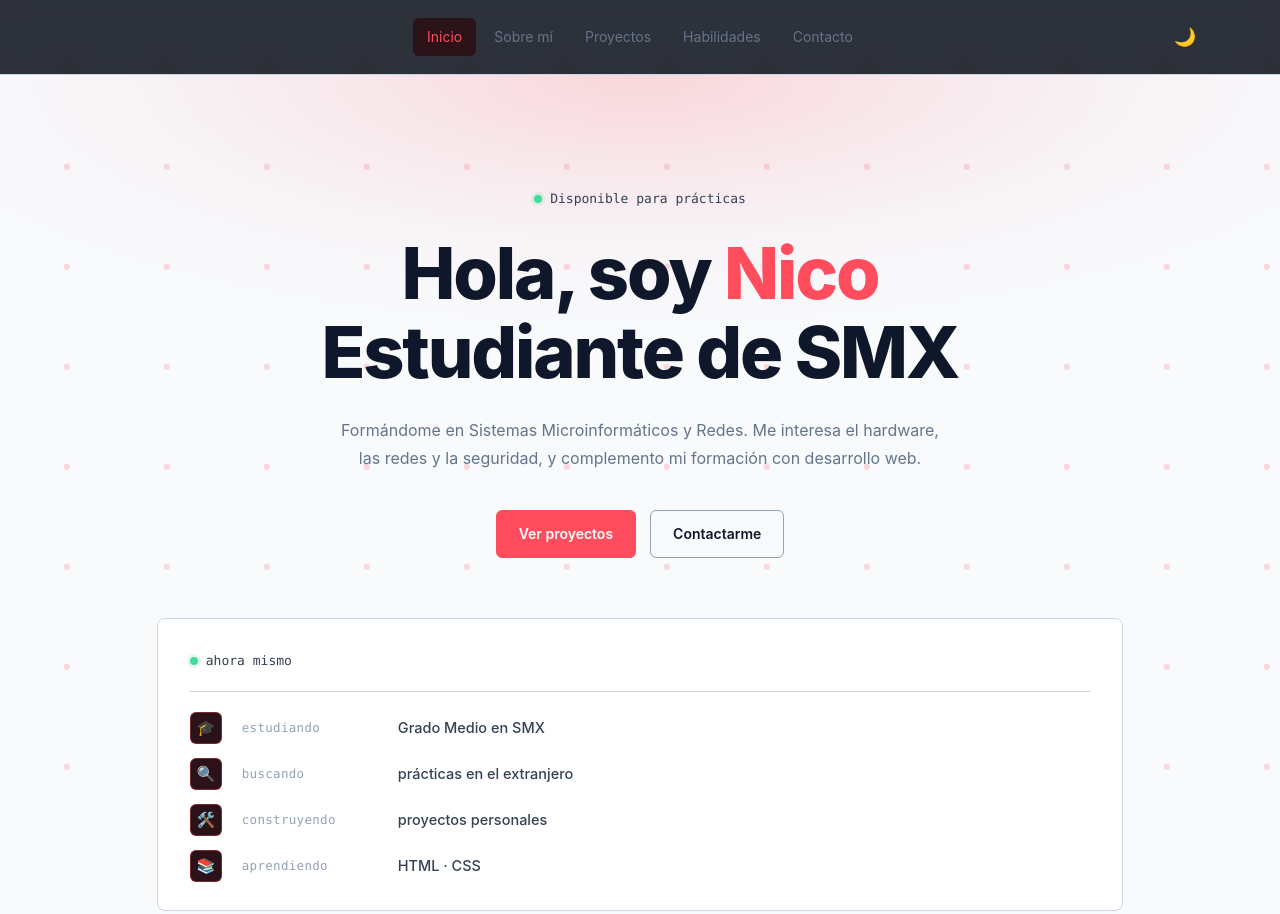
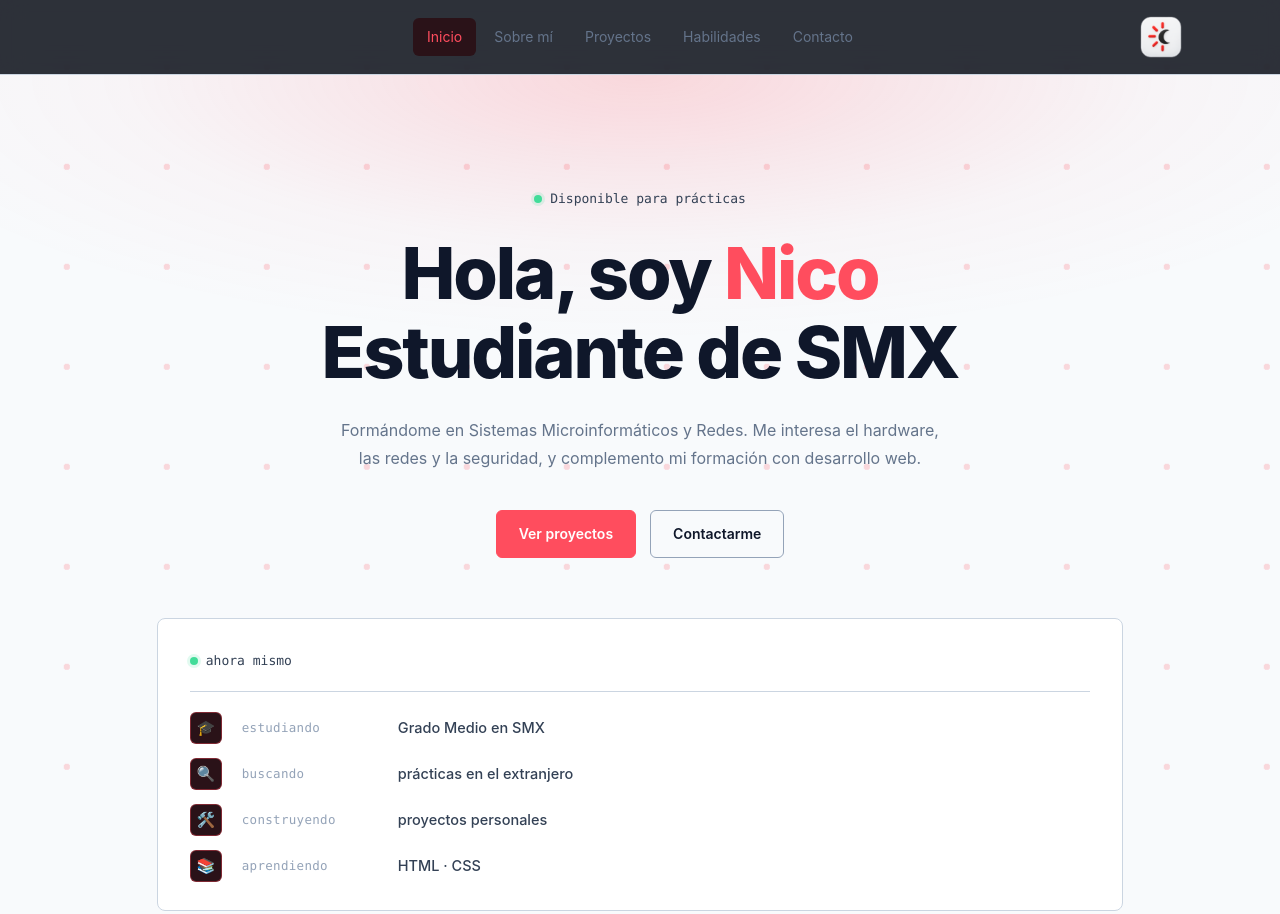
Before and after one commit to NizaTF/nizatf.github.io, a plain HTML site: page index.html in a window 1280 px wide. Shown: the top 914 px of the page. Drawn offline with Linux system fonts and the light colour scheme.

Commit message:
last fixes maybe

```diff
--- a/style.css
+++ b/style.css
@@ -2838,3 +2838,47 @@ body,
   .blog-nav.prev { left: 10px; }
   .blog-nav.next { right: 10px; }
 }
+
+/* ============================
+   ICONO PERSONALIZADO DEL TEMA
+   ============================ */
+.theme-toggle {
+  display: flex;
+  align-items: center;
+  justify-content: center;
+  padding: 8px; /* Ajusta el padding si tu icono es muy grande */
+}
+
+.theme-icon-img {
+  width: 22px;
+  height: 22px;
+  object-fit: contain;
+  transition: transform 0.3s cubic-bezier(0.22, 1, 0.36, 1);
+  /* Si tu icono no tiene color, puedes usar un filtro para que se adapte al tema */
+  /* filter: invert(1); (Descomenta esta línea si quieres que cambie de color) */
+}
+
+.theme-toggle:hover .theme-icon-img {
+  transform: scale(1.15) rotate(15deg);
+}
+
+/* ============================
+   ICONO PERSONALIZADO DEL TEMA
+   ============================ */
+.theme-toggle {
+  display: flex;
+  align-items: center;
+  justify-content: center;
+  padding: 8px 12px; /* Un poco más de padding lateral para que respire */
+}
+
+.theme-icon-img {
+  width: 58px;  /* 👈 Aumentado de 22px a 28px */
+  height: 58px; /* 👈 Aumentado de 22px a 28px */
+  object-fit: contain;
+  transition: transform 0.3s cubic-bezier(0.22, 1, 0.36, 1);
+}
+
+.theme-toggle:hover .theme-icon-img {
+  transform: scale(1.15) rotate(15deg);
+}
--- a/ui.js
+++ b/ui.js
@@ -44,11 +44,25 @@ document.addEventListener('DOMContentLoaded', () => {
     });
   }
 
-  // --- 5. ACTUALIZAR TODO ---
+  // --- 5. ACTUALIZAR ICONO (AHORA CON TUS IMÁGENES) ---
   function updateIcon(theme) {
     if (themeToggle) {
-      themeToggle.textContent = theme === 'dark' ? '☀️' : '🌙';
+      // Definimos la ruta de la imagen dependiendo del tema
+      // (Si el tema es oscuro, mostramos el sol para pasar a claro. Y viceversa).
+      const iconSrc = theme === 'dark' ? 'assets/img/boton_oscuro.png' : 'assets/img/boton_claro.png';
+
+      // Comprobamos si la etiqueta <img> ya existe dentro del botón
+      let iconImg = document.getElementById('theme-icon-img');
+
+      if (!iconImg) {
+        // Si no existe, la creamos (reemplazando el emoji que hubiera)
+        themeToggle.innerHTML = `<img id="theme-icon-img" src="${iconSrc}" alt="Cambiar tema" class="theme-icon-img">`;
+      } else {
+        // Si ya existe, solo actualizamos la ruta (mucho más eficiente)
+        iconImg.src = iconSrc;
+      }
     }
+
     // Llamamos a la función que actualiza favicon y logo con un pequeño delay para evitar lag
     setTimeout(() => {
       updateAssets(theme);
```
Also changed, not shown: admin.html (line endings or trailing spaces), assets/img/boton_claro.png (added), assets/img/boton_oscuro.png (added), projects.json (line endings or trailing spaces), proyecto.html (line endings or trailing spaces).
